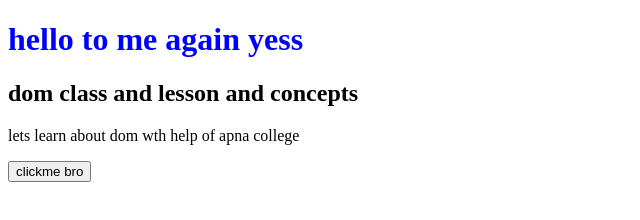
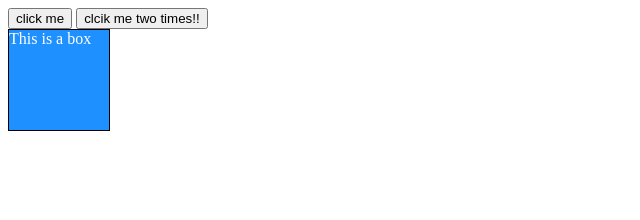
Before and after one commit to AakritiA04/javascript2, a website: page html,css,and js/dom/index.html in a window 1280 px wide. Shown: the whole page, without its empty margins (0-640 px from the left). Drawn offline with Linux system fonts and the light colour scheme; files whose address does not match are found by name.

Commit message:
event handling

```diff
--- a/html,css,and js/dom/index.html
+++ b/html,css,and js/dom/index.html
@@ -8,10 +8,11 @@
 
 </head>
 <body>
-    <h1> hello to me again yess</h1>
-    <h2> dom class and lesson and concepts</h2>
-    <p>lets learn about dom wth help of apna college</p>
-    <button>clickme bro</button>
+    <button onclick="console.log('buttion was clicked')">click me</button>
+    <button ondblclick="console.log('button was clicked twice')">
+        clcik me two times!!
+    </button>
+    <div onmouseover="console.log('u are inside div')">This is a box</div>
     <script src="script.js"></script>
 </body>
 </html>
--- a/html,css,and js/dom/script.js
+++ /dev/null
@@ -1,5 +0,0 @@
-//when a web oafe is loaded the browser creates a documnet object model of page
-//there are three properties used
-//getelementbyID
-///getElementbyClassName
-//getElementByTagName
--- a/html,css,and js/dom/style.css
+++ b/html,css,and js/dom/style.css
@@ -1,3 +1,8 @@
-h1{
-    color:blue;
+div{
+    height: 100px;
+    width: 100px;
+    background-color: dodgerblue;
+    color:white;
+    border:1px solid black;
+
 }
```
Also changed, not shown: html,css,and js/dom/index1.html (+1 -2 lines), html,css,and js/dom/practice3.js (+9 -1 lines).
